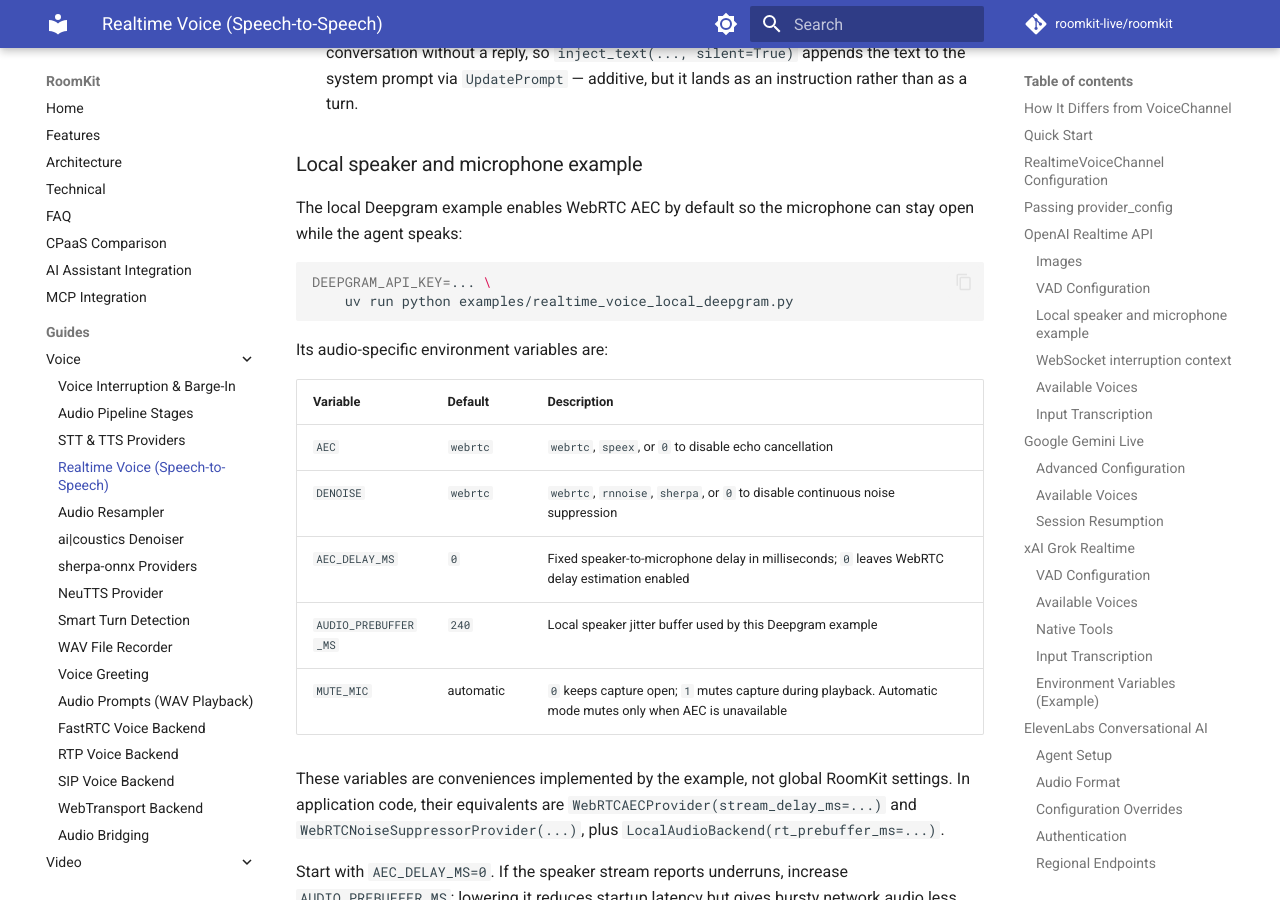
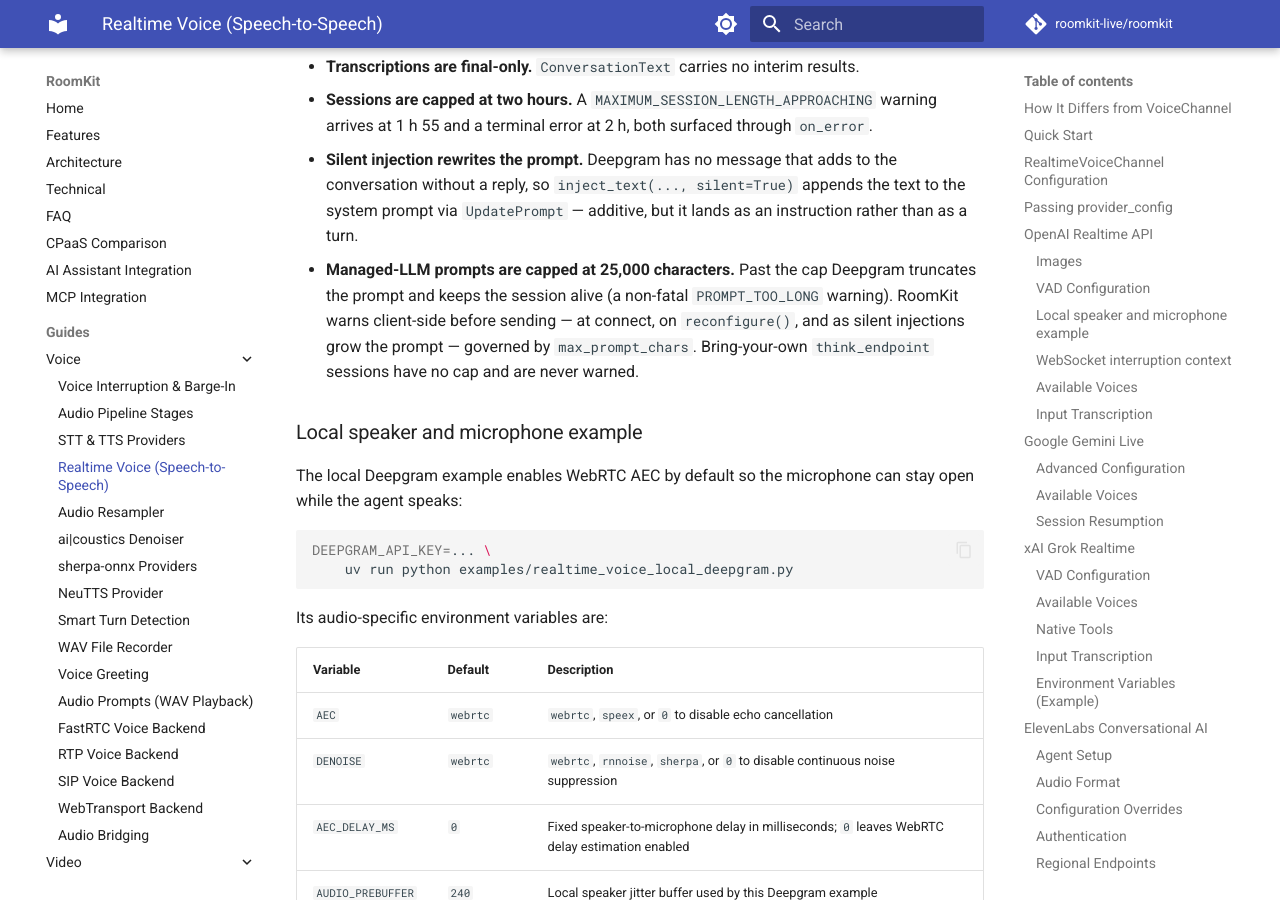
Before and after one commit to roomkit-live/roomkit-docs, an MkDocs documentation site: the page built from docs/guides/realtime-voice-providers.md, in a window 1280 px wide and 900 px high, scrolled down 18592 px. Built offline with MkDocs 1.6.1 and Material for MkDocs 9.7.7, drawn with Linux system fonts in a browser that asks for light colours; comment, search, counter and statistics services are not loaded; some of the changed text lies outside the part shown.

Commit message:
docs(voice): document the Deepgram managed-LLM prompt cap

```diff
--- a/docs/guides/realtime-voice-providers.md
+++ b/docs/guides/realtime-voice-providers.md
@@ -680,6 +680,7 @@ silently later.
 | `speak_model` | `aura-2-thalia-en` | Aura voice id |
 | `greeting` | `None` | Line the agent speaks as soon as the session opens |
 | `keepalive_interval` | `8.0` | Seconds between `KeepAlive` messages — Deepgram closes silent sockets |
+| `max_prompt_chars` | `25_000` | Warn when the system prompt exceeds this — Deepgram's documented cap for managed LLMs, past which it truncates (`PROMPT_TOO_LONG`). `None` disables; never fires with a `think_endpoint` (no cap there) |
 
 Everything above can be overridden per session through `provider_config`, alongside a few keys with no config equivalent:
 
@@ -689,6 +690,7 @@ Everything above can be overridden per session through `provider_config`, alongs
 | `think_provider`, `think_model`, `think_endpoint`, `context_length` | LLM stage — `think_endpoint` points at your own OpenAI-compatible server |
 | `speak_model`, `speak_language` | TTS stage |
 | `greeting`, `tags` | Session greeting; dashboard labels |
+| `max_prompt_chars` | Per-session override of the prompt-size warning threshold |
 | `input_encoding`, `output_encoding`, `output_container`, `output_bitrate` | Audio codecs (see below) |
 | `settings` | Deep-merged into the final `Settings` payload, last — escape hatch for fields the provider does not model |
 
@@ -751,6 +753,7 @@ Deepgram also has no "user stopped speaking" event: the user's `ConversationText
 - **Transcriptions are final-only.** `ConversationText` carries no interim results.
 - **Sessions are capped at two hours.** A `MAXIMUM_SESSION_LENGTH_APPROACHING` warning arrives at 1 h 55 and a terminal error at 2 h, both surfaced through `on_error`.
 - **Silent injection rewrites the prompt.** Deepgram has no message that adds to the conversation without a reply, so `inject_text(..., silent=True)` appends the text to the system prompt via `UpdatePrompt` — additive, but it lands as an instruction rather than as a turn.
+- **Managed-LLM prompts are capped at 25,000 characters.** Past the cap Deepgram truncates the prompt and keeps the session alive (a non-fatal `PROMPT_TOO_LONG` warning). RoomKit warns client-side before sending — at connect, on `reconfigure()`, and as silent injections grow the prompt — governed by `max_prompt_chars`. Bring-your-own `think_endpoint` sessions have no cap and are never warned.
 
 ### Local speaker and microphone example
 
```
